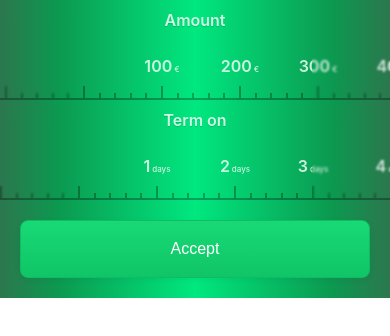
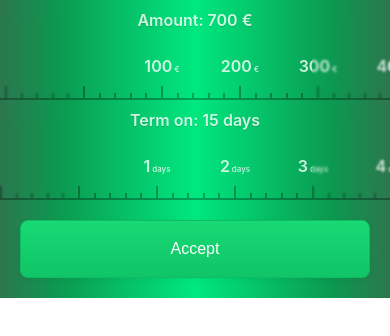
Before and after one commit to antonkalik/ruler-slider-calculator, a React (Create React App) app: page / in a window 390 px wide. Shown: the top 336 px of the page. Built offline with nearby package versions, Linux system fonts and the light colour scheme.

Commit message:
mobile refactor

```diff
--- a/src/js/components/MobileSlideRuler.js
+++ b/src/js/components/MobileSlideRuler.js
@@ -1,12 +1,23 @@
-import React from 'react';
+import React, { useState } from 'react';
 import Wheel from './Wheel';
 
-export default function MobileSlideRuler({ title, ...rest }) {
+export default function MobileSlideRuler({ title, extension, initValue, onChange, ...rest }) {
+  const [value, setValue] = useState(initValue);
 
   return (
     <div className="mobile-slide-ruler">
-      <p className="title">{title}</p>
-      <Wheel {...rest} />
+      <p className="title">
+        {title}: {value} {extension}
+      </p>
+      <Wheel
+        initValue={initValue}
+        extension={extension}
+        onChange={(data) => {
+          setValue(data.value);
+          onChange(data);
+        }}
+        {...rest}
+      />
     </div>
   );
 }
```
